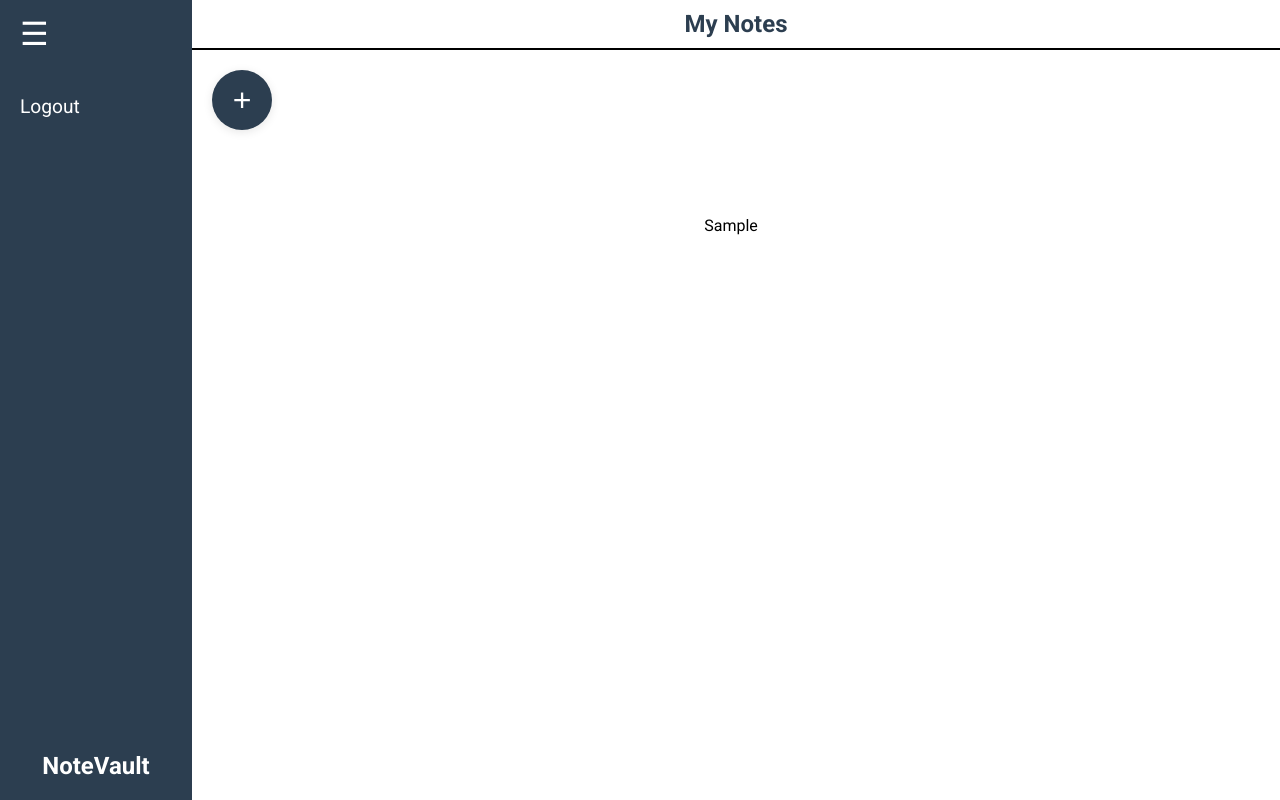
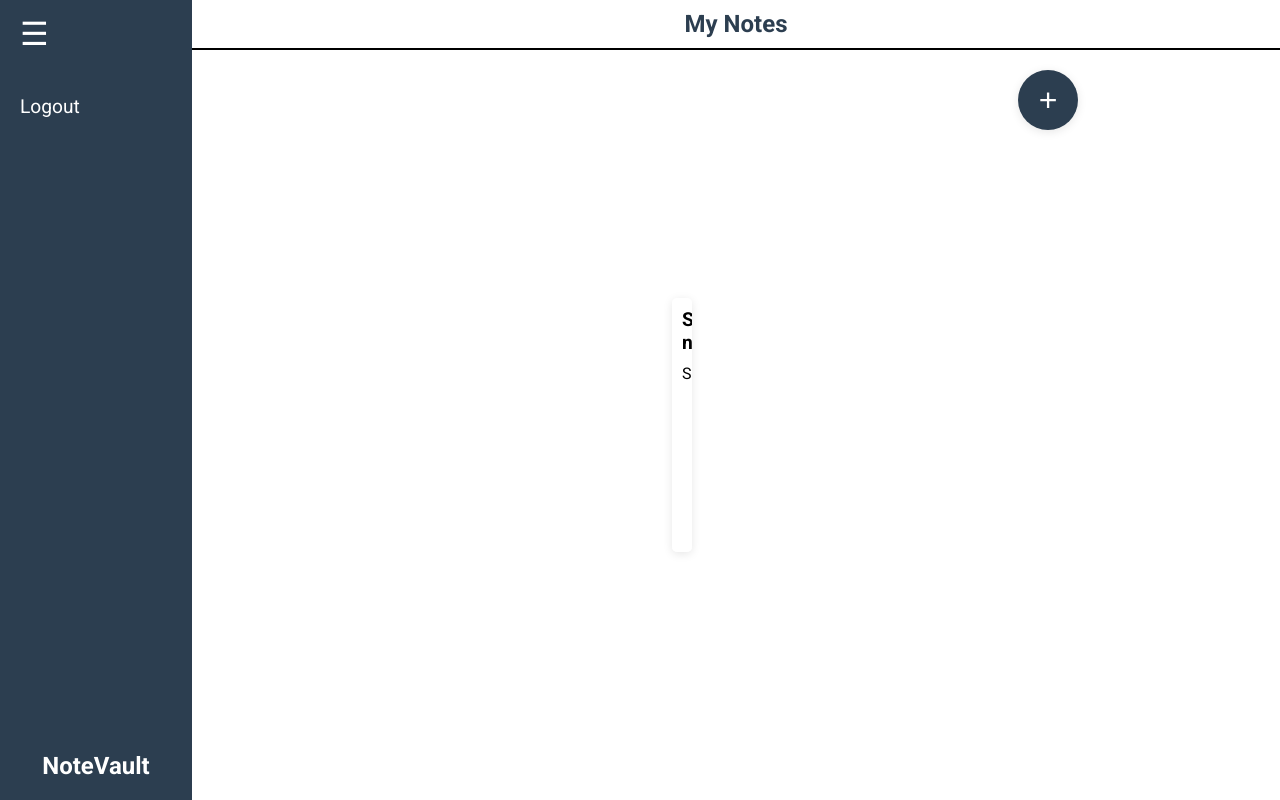
Before and after one commit to kamilfilipczyk/note-vault, a Flask app: page / in a window 1280 px wide. Run offline with Flask 3, Linux system fonts and the light colour scheme; a user stored in the database is signed in; tables that the repository leaves empty hold one stand-in row (values such as "Sample post").

Commit message:
Fix notes viewing

```diff
--- a/website/models.py
+++ b/website/models.py
@@ -12,6 +12,7 @@
 
 class Note(db.Model):
     id = db.Column(db.Integer, primary_key=True)
+    title = db.Column(db.String(100))
     data = db.Column(db.String(10000))
     date = db.Column(db.DateTime(timezone=True), default=func.now())
     user_id = db.Column(db.Integer, db.ForeignKey('user.id'))
--- a/website/static/styles.css
+++ b/website/static/styles.css
@@ -7,7 +7,7 @@
 }
 
 body {
-    font-family: 'Roboto' ,Arial, sans-serif;
+    font-family: 'Roboto', Arial, sans-serif;
 }
 
 .container {
@@ -188,7 +188,7 @@
 .add-note-btn {
     position: absolute;
     top: 70px;
-    left: calc(15% + 20px);
+    left: calc(85% - 70px);
     background-color: #2c3e50;
     color: white;
     border: none;
@@ -196,11 +196,13 @@
     width: 60px;
     height: 60px;
     font-size: 2em;
-    line-height: 60px;
     text-align: center;
     cursor: pointer;
+    display: flex;
+    align-items: center;
+    justify-content: center;
+    transition: background-color 0.3s, box-shadow 0.3s;
     box-shadow: 0 2px 10px rgba(0, 0, 0, 0.1);
-    transition: background-color 0.3s, box-shadow 0.3s, left 0.3s;
 }
 
 .add-note-btn:hover {
@@ -208,8 +210,36 @@
     box-shadow: 0 4px 15px rgba(0, 0, 0, 0.2);
 }
 
-.content.shifted .add-note-btn {
-    left: calc(60px + 20px);
+#notes {
+    list-style-type: none;
+    display: flex;
+    flex-wrap: wrap;
+    padding: 0;
+    margin: 20px 0;
+}
+
+.note {
+    width: calc(20% - 10px);
+    height: calc(33vh - 10px); /* 3 rzędy po 5 notatek */
+    margin: 5px;
+    background-color: white;
+    border-radius: 5px;
+    padding: 10px;
+    box-shadow: 0 2px 10px rgba(0, 0, 0, 0.1);
+    box-sizing: border-box;
+    overflow: auto;
+    cursor: pointer;
+}
+
+.note-title {
+    font-weight: bold;
+    font-size: 1.2em;
+    margin-bottom: 10px;
+}
+
+.note-content {
+    font-size: 1em;
+    height: calc(100% - 30px);
 }
 
 .modal {
@@ -330,32 +360,3 @@
 .cancel-btn:hover {
     background-color: #f2f2f2;
 }
-
-#notes {
-    list-style-type: none;
-    display: flex;
-    flex-wrap: wrap;
-    padding: 0;
-    margin: 20px 0;
-}
-
-.note {
-    width: calc(20% - 10px);
-    height: calc(50vh - 10px);
-    margin: 5px;
-    background-color: #ecf0f1;
-    border-radius: 5px;
-    padding: 10px;
-    box-shadow: 0 2px 10px rgba(0, 0, 0, 0.1);
-    box-sizing: border-box;
-    overflow: hidden;
-}
-
-.add-note-item {
-    width: calc(20% - 10px);
-    height: calc(50vh - 10px);
-    margin: 5px;
-    display: flex;
-    align-items: center;
-    justify-content: center;
-}
--- a/website/templates/home.html
+++ b/website/templates/home.html
@@ -1,14 +1,19 @@
-{% extends "base.html" %}{% block title %}Home{% endblock %}
+{% extends "base.html" %}
+
+{% block title %}Home{% endblock %}
+
 {% block content %}
+<button class="add-note-btn" onclick="openAddNoteModal()">+</button>
 <ul id="notes">
     {% for note in user.notes %}
-    <li>{{ note.data }}</li>
+    <li class="note">
+        <div class="note-title">{{ note.title }}</div>
+        <div class="note-content">{{ note.data }}</div>
+    </li>
     {% endfor %}
-    <li class="add-note-item">
-        <button class="add-note-btn" onclick="openAddNoteModal()">+</button>
-    </li>
 </ul>
 {% endblock %}
+
 {% block new_note_modal %}
 <div id="addNoteModal" class="modal">
     <div class="modal-content">
--- a/website/views.py
+++ b/website/views.py
@@ -1,9 +1,18 @@
-from flask import Blueprint, render_template
+from flask import Blueprint, render_template, request
 from flask_login import current_user, login_required
+from .models import Note
+from . import db
 
 views = Blueprint('views', __name__)
 
-@views.route('/')
+@views.route('/', methods=['GET','POST'])
 @login_required
 def home():
+    if request.method == 'POST':
+        note_content = request.form.get('noteContent')
+        note_title = request.form.get('noteTitle')
+        new_note = Note(title=note_title,data=note_content, user_id = current_user.id)
+        db.session.add(new_note)
+        db.session.commit()
+
     return render_template("home.html", user=current_user)
```
Also changed, not shown: website/static/app.js (line endings or trailing spaces). Lines whose indentation alone changed are shown as unchanged.
